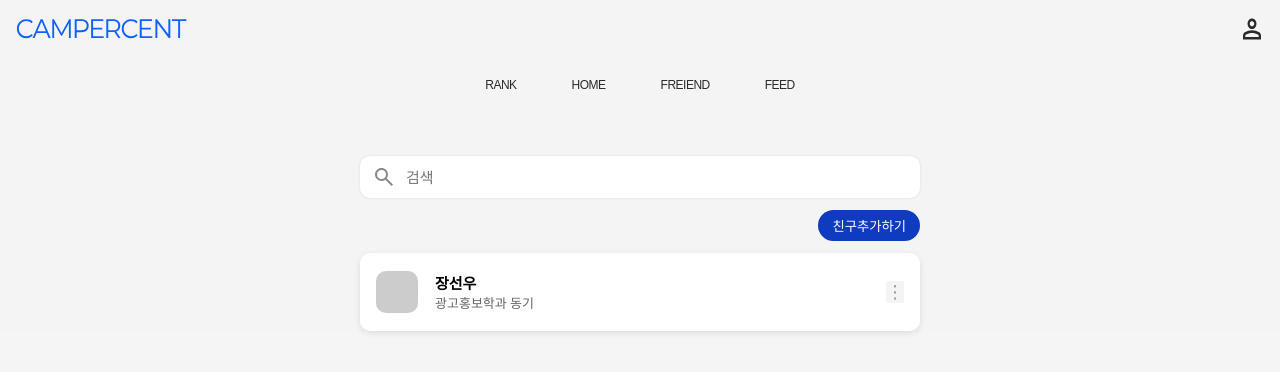
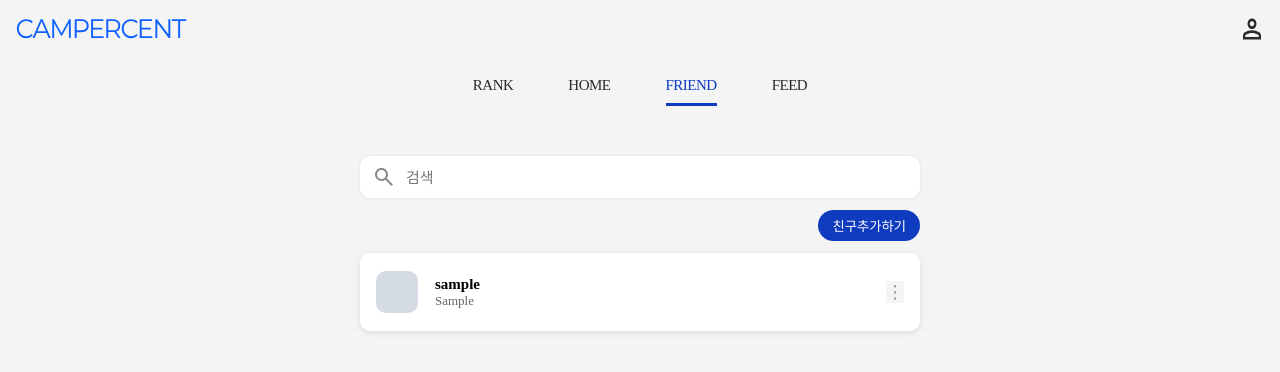
Before and after one commit to LikeLion-at-DGU/2025-simba-3-leader200nam, a Django app: page /friends/ in a window 1280 px wide. Shown: the top 372 px of the page. Run offline with Django 5.2, Linux system fonts and the light colour scheme; a user stored in the database is signed in; tables that the repository leaves empty hold one stand-in row (values such as "Sample post"); grey boxes marked "Sample" are stand-in pictures; some web fonts are replaced.

Commit message:
친구 페이지

```diff
--- a/friends/models.py
+++ b/friends/models.py
@@ -15,6 +15,7 @@ class Friend(models.Model):
     friend = models.ForeignKey(settings.AUTH_USER_MODEL, on_delete=models.CASCADE, related_name='friend_of')
     status = models.CharField(max_length=10, choices=STATUS_CHOICES, default='accepted')
     created_at = models.DateTimeField(auto_now_add=True)
+    memo = models.CharField(max_length=255, blank=True, null=True)
 
     class Meta:
         unique_together = ('user', 'friend')
--- a/friends/urls.py
+++ b/friends/urls.py
@@ -6,7 +6,9 @@ app_name = 'friends'
 urlpatterns = [
     path('', views.friend_list, name='friend_list'),
     path('search/', views.search_friends, name='search_friends'),
+    path('search-by-code/', views.search_by_code, name='search_by_code'),
     path('delete/<int:friend_id>/', views.delete_friend, name='delete_friend'),
     path('add/', views.add_friend, name='add_friend'),
+    path('update-memo/<int:friend_id>/', views.update_memo, name='update_memo'),
     path('profile/<int:friend_id>/', views.get_friend_profile, name='friend_profile'),
 ]
--- a/friends/views.py
+++ b/friends/views.py
@@ -4,6 +4,8 @@ from django.http import JsonResponse
 from django.db.models import Q
 from .models import Friend, FriendCode
 from accounts.models import User
+from django.contrib import messages
+import json
 
 @login_required
 def friend_list(request):
@@ -52,31 +54,39 @@ def add_friend(request):
     # 친구 추가
     if request.method == 'POST':
         friend_code = request.POST.get('friend_code')
+        memo = request.POST.get('memo', '')
+
         try:
+            # 친구 코드로 사용자 찾기
             friend_code_obj = FriendCode.objects.get(code=friend_code)
+
+            # 자기 자신 추가 방지
             if friend_code_obj.user == request.user:
-                return JsonResponse({'status': 'error', 'message': 'Cannot add yourself as friend'})
+                messages.error(request, '자기 자신은 친구로 추가할 수 없습니다.')
+                return redirect('friends:friend_list')
 
-            # 이미 친구인지 확인
-            if Friend.objects.filter(user=request.user, friend=friend_code_obj.user).exists():
-                return JsonResponse({'status': 'error', 'message': 'Already friends'})
+            # 기존 친구 관계가 있다면 삭제 (양방향 모두)
+            Friend.objects.filter(
+                Q(user=request.user, friend=friend_code_obj.user) |
+                Q(user=friend_code_obj.user, friend=request.user)
+            ).delete()
 
-            # 친구 관계 생성
-            Friend.objects.create(user=request.user, friend=friend_code_obj.user)
+            # 친구 관계 생성 (상호 관계)
+            new_friend = Friend.objects.create(user=request.user, friend=friend_code_obj.user)
             Friend.objects.create(user=friend_code_obj.user, friend=request.user)
 
-            return JsonResponse({
-                'status': 'success',
-                'friend': {
-                    'id': friend_code_obj.user.id,
-                    'username': friend_code_obj.user.nickname,
-                    'profile_image': friend_code_obj.user.image.url if friend_code_obj.user.image else None
-                }
-            })
+            # 메모가 작성되어 있으면 저장
+            if memo:
+                new_friend.memo = memo
+                new_friend.save()
+
+            return redirect('friends:friend_list')
+
         except FriendCode.DoesNotExist:
-            return JsonResponse({'status': 'error', 'message': 'Invalid friend code'}, status=404)
+            messages.error(request, '유효하지 않은 친구 코드입니다.')
+            return redirect('friends:friend_list')
 
-    return JsonResponse({'status': 'error', 'message': 'Invalid request method'}, status=400)
+    return redirect('friends:friend_list')
 
 @login_required
 def get_friend_profile(request, friend_id):
@@ -93,4 +103,51 @@ def get_friend_profile(request, friend_id):
     except User.DoesNotExist:
         return JsonResponse({'status': 'error', 'message': 'User not found'}, status=404)
 
+@login_required
+def search_by_code(request):
+    # 친구 코드로 사용자 정보 조회
+    code = request.GET.get('code')
+
+    if not code:
+        return JsonResponse({'status': 'error', 'message': '친구 코드가 필요합니다.'}, status=400)
+
+    try:
+        friend_code_obj = FriendCode.objects.get(code=code)
+        user = friend_code_obj.user
+
+        # 자기 자신인지 확인
+        if user == request.user:
+            return JsonResponse({'status': 'error', 'message': '자기 자신은 친구로 추가할 수 없습니다.'}, status=400)
+
+        user_data = {
+            'id': user.id,
+            'username': user.username,
+            'nickname': user.nickname,
+            'profile_image': user.image.url if user.image else None,
+            'bio': user.bio
+        }
+
+        return JsonResponse({'status': 'success', 'user': user_data})
+
+    except FriendCode.DoesNotExist:
+        return JsonResponse({'status': 'error', 'message': '유효하지 않은 친구 코드입니다.'}, status=404)
+
+@login_required
+def update_memo(request, friend_id):
+    # 친구 메모 업데이트
+    if request.method == 'POST':
+        data = json.loads(request.body)
+        memo = data.get('memo', '')
+
+        # 친구 관계 조회
+        friend = Friend.objects.get(user=request.user, friend_id=friend_id)
+
+        # 메모 업데이트
+        friend.memo = memo
+        friend.save()
+
+        return JsonResponse({'status': 'success'})
+
+    return JsonResponse({'status': 'error'}, status=405)
+
 # Create your views here.
--- a/main/templates/feed/feedpage.html
+++ b/main/templates/feed/feedpage.html
@@ -17,7 +17,7 @@
         class="profile-img"
       />
       <div class="profile-info">
-        <p class="username">서누</p>
+        <p class="username">{{ user.nickname }}</p>
         <p class="location">광고홍보학과 과방</p>
       </div>
       <div class="more-wrapper">
--- a/main/templates/friend/friendpage.html
+++ b/main/templates/friend/friendpage.html
@@ -1,5 +1,7 @@
 {% extends "base.html" %} {% load static %} {% block content %}
 <link rel="stylesheet" href="{% static 'css/page/friendpage.css' %}" />
+
+{% csrf_token %}
 
 <div class="page-container">
   <div class="search-section">
@@ -15,20 +17,27 @@
   </div>
 
   <div class="friend-list">
+    {% for item in friends %}
     <div class="friend">
-      <div class="avatar"></div>
+      <div class="avatar" {% if item.friend.image %}style="background-image: url('{{ item.friend.image.url }}')"{% endif %}></div>
       <div class="friend-info">
-        <div class="name">장선우</div>
-        <div class="desc">광고홍보학과 동기</div>
+        <div class="name">{{ item.friend.nickname }}</div>
+        <div class="desc">{{ item.memo }}</div>
       </div>
       <div class="menu-wrapper">
         <div class="menu">⋮</div>
         <div class="more-menu hidden">
-          <button class="menu-item edit-btn">정보 수정</button>
-          <button class="menu-item delete-friend-btn">친구 삭제</button>
+          <button class="friend-menu-item edit-btn">정보 수정</button>
+          <button
+            class="friend-menu-item delete-friend-btn"
+            data-id="{{ item.friend.id }}"
+          >
+            친구 삭제
+          </button>
         </div>
       </div>
     </div>
+    {% endfor %}
   </div>
 </div>
 
@@ -37,11 +46,11 @@
   <div class="edit-content">
     <div
       class="edit-avatar"
-      style="background-image: url('/static/images/Ako.png')"
+      style="background-image: url('{% static 'images/Ako.png' %}')"
     ></div>
-    <div class="edit-name">‘멋사랑’</div>
+    <div class="edit-name"></div>
     <div class="edit-desc-box">
-      <textarea class="edit-desc" readonly>산악 동호회에서 만날 사람</textarea>
+      <textarea class="edit-desc" placeholder="메모를 작성해주세요 (ex. 학과 친구, 동아리)"></textarea>
     </div>
     <button class="edit-save-btn">수정하기</button>
   </div>
@@ -50,7 +59,7 @@
 <!-- 친구 삭제 확인 팝업 -->
 <div class="delete-modal hidden" id="deleteModal">
   <div class="delete-modal-content">
-    <p class="delete-title">‘장선우’ 님을 친구 삭제하시겠습니까?</p>
+    <p class="delete-title">친구 삭제</p>
     <p class="delete-subtext">상대방은 해당 사실을 알 수 없어요</p>
     <div class="delete-buttons">
       <button class="cancel-btn">취소</button>
@@ -64,8 +73,8 @@
   <div class="add-modal-inner">
     <img src="{% static 'images/Ako.png' %}" alt="Ako" class="ako-img" />
     <div class="code-box">
-      <div class="code-title">서누</div>
-      <div class="code-input-box myinput">나의 코드</div>
+      <div class="code-title">{{ user.nickname }}</div>
+      <div class="code-input-box myinput">나의 코드: {{ friend_code }}</div>
     </div>
     <button class="code-input-btn">친구코드 입력</button>
   </div>
@@ -95,14 +104,18 @@
 
 <!-- 친구 추가 완료 후 메모 작성 팝업 -->
 <div class="memo-modal hidden">
+    <form method="POST" action="{% url 'friends:add_friend' %}" class="edit-content">
+    {% csrf_token %}
   <div class="edit-content">
     <div
       class="edit-avatar"
-      style="background-image: url('/static/images/Ako.png')"
+      style="background-image: url('{% static 'images/Ako.png' %}')"
     ></div>
-    <div class="edit-name">‘멋사랑’ 님과 친구 추가되었어요</div>
+    <div class="edit-name">친구 추가 완료</div>
+    <input type="hidden" name="friend_code" id="hiddenFriendCode" />
     <div class="edit-desc-box">
       <textarea
+        name="memo"
         class="edit-desc"
         placeholder="메모를 작성해주세요. (ex. 학과 친구, 동아리)"
       ></textarea>
--- a/main/views.py
+++ b/main/views.py
@@ -5,6 +5,7 @@ from django.contrib import messages
 from django.http import JsonResponse
 from quest.models import Quest
 from datetime import datetime
+from friends.models import Friend, FriendCode
 import random
 
 # Create your views here.
--- a/project/static/css/page/friendpage.css
+++ b/project/static/css/page/friendpage.css
@@ -134,7 +134,7 @@
   display: none !important;
 }
 
-.menu-item {
+.friend-menu-item {
   align-self: stretch;
   background: none;
   border: none;
--- a/project/static/js/page/friendpage.js
+++ b/project/static/js/page/friendpage.js
@@ -1,4 +1,42 @@
 document.addEventListener("DOMContentLoaded", () => {
+  // ------------------------
+  // 0. 친구 검색 기능
+  // ------------------------
+  const searchInput = document.querySelector(".search-input");
+  const friendList = document.querySelector(".friend-list");
+  const friends = document.querySelectorAll(".friend");
+
+  searchInput.addEventListener("input", (e) => {
+    const searchTerm = e.target.value.toLowerCase().trim();
+    const noResults = document.querySelector(".no-results");
+    let visibleCount = 0;
+
+    friends.forEach((friend) => {
+      const nameElement = friend.querySelector(".name");
+      const descElement = friend.querySelector(".desc");
+
+      if (nameElement && descElement) {
+        const name = nameElement.textContent.toLowerCase();
+        const desc = descElement.textContent.toLowerCase();
+
+        // 이름이나 메모에 검색어가 포함되어 있으면 표시
+        if (name.includes(searchTerm) || desc.includes(searchTerm)) {
+          friend.style.display = "flex";
+          visibleCount++;
+        } else {
+          friend.style.display = "none";
+        }
+      }
+    });
+
+    // 검색 결과가 없을 때 friend-list 전체 숨기기
+    if (searchTerm && visibleCount === 0) {
+      friendList.style.display = "none";
+    } else {
+      friendList.style.display = "flex";
+    }
+  });
+
   // ------------------------
   // 1. 더보기 메뉴 열고 닫기
   // ------------------------
@@ -35,15 +73,67 @@ document.addEventListener("DOMContentLoaded", () => {
       const friendCard = btn.closest(".friend");
       const name = friendCard.querySelector(".name").innerText;
       const desc = friendCard.querySelector(".desc").innerText;
-      modalName.innerText = name;
+      const friendId = friendCard
+        .querySelector(".delete-friend-btn")
+        .getAttribute("data-id");
+      const avatar = friendCard.querySelector(".avatar");
+      const avatarStyle = avatar.style.backgroundImage;
+
+      modalName.innerText = `'${name}'`;
       modalDesc.value = desc;
+
+      // 친구 ID를 저장
+      modalDesc.setAttribute("data-friend-id", friendId);
+
+      // 친구의 프로필 사진 설정
+      const editAvatar = editModal.querySelector(".edit-avatar");
+      if (avatarStyle && avatarStyle !== "none") {
+        editAvatar.style.backgroundImage = avatarStyle;
+      } else {
+        editAvatar.style.backgroundImage = "none";
+      }
+
       editModal.classList.remove("hidden");
     });
   });
 
-  document.querySelector(".edit-save-btn").addEventListener("click", () => {
-    editModal.classList.add("hidden");
+  // textarea에서 엔터키 입력 방지
+  modalDesc.addEventListener("keydown", (e) => {
+    if (e.key === "Enter") {
+      e.preventDefault();
+    }
   });
+
+  document
+    .querySelector(".edit-save-btn")
+    .addEventListener("click", async () => {
+      const friendId = modalDesc.getAttribute("data-friend-id");
+      const newMemo = modalDesc.value.trim();
+
+      const response = await fetch(`/friends/update-memo/${friendId}/`, {
+        method: "POST",
+        headers: {
+          "Content-Type": "application/json",
+          "X-CSRFToken": document.querySelector("[name=csrfmiddlewaretoken]")
+            .value,
+        },
+        body: JSON.stringify({
+          memo: newMemo,
+        }),
+      });
+
+      const data = await response.json();
+
+      if (data.status === "success") {
+        const friendCard = document
+          .querySelector(`[data-id="${friendId}"]`)
+          .closest(".friend");
+        const descElement = friendCard.querySelector(".desc");
+        descElement.innerText = newMemo;
+
+        editModal.classList.add("hidden");
+      }
+    });
 
   editModal.addEventListener("click", (e) => {
     if (e.target === editModal) {
@@ -56,22 +146,43 @@ document.addEventListener("DOMContentLoaded", () => {
   // ------------------------
   const deleteButtons = document.querySelectorAll(".delete-friend-btn");
   const deleteModal = document.getElementById("deleteModal");
+  let targetDeleteBtn = null;
 
   deleteButtons.forEach((btn) => {
     btn.addEventListener("click", (e) => {
       e.stopPropagation();
+      const friendCard = btn.closest(".friend");
+      const friendName = friendCard.querySelector(".name").innerText;
+      deleteModal.querySelector(
+        ".delete-title"
+      ).innerText = `'${friendName}' 님을 친구 삭제하시겠습니까?`;
       deleteModal.classList.remove("hidden");
+      targetDeleteBtn = btn;
     });
   });
 
   document.querySelector(".cancel-btn").addEventListener("click", () => {
     deleteModal.classList.add("hidden");
+    targetDeleteBtn = null;
   });
 
-  deleteModal.addEventListener("click", (e) => {
-    if (e.target === deleteModal) {
-      deleteModal.classList.add("hidden");
+  document.querySelector(".delete-btn").addEventListener("click", async () => {
+    if (!targetDeleteBtn) return;
+    const friendId = targetDeleteBtn.getAttribute("data-id");
+    const response = await fetch(`/friends/delete/${friendId}/`, {
+      method: "POST",
+      headers: {
+        "X-CSRFToken": document.querySelector("[name=csrfmiddlewaretoken]")
+          .value,
+      },
+    });
+    const data = await response.json();
+    if (data.status === "success") {
+      const friendCard = targetDeleteBtn.closest(".friend");
+      friendCard.remove();
     }
+    deleteModal.classList.add("hidden");
+    targetDeleteBtn = null;
   });
 
   // ------------------------
@@ -111,21 +222,58 @@ document.addEventListener("DOMContentLoaded", () => {
   const memoModal = document.querySelector(".memo-modal");
   const memoConfirmBtn = document.querySelector(".memo-confirm-btn");
 
-  addConfirmBtn.addEventListener("click", () => {
-    addModal.classList.add("hidden");
-    memoModal.classList.remove("hidden");
+  addConfirmBtn.addEventListener("click", async () => {
+    const code = document.querySelector(".code-input").value;
 
-    memoConfirmBtn.addEventListener("click", () => {
-      memoModal.classList.add("hidden");
-    });
+    if (!code) {
+      alert("친구 코드를 입력해주세요.");
+      return;
+    }
 
-    const targetName = "멋사랑"; // 필요 시 동적으로 설정 가능
-    memoModal.querySelector(
-      ".edit-name"
-    ).innerText = `‘${targetName}’님과 친구 추가되었어요`;
+    // 친구 코드로 사용자 정보 조회
+    try {
+      const response = await fetch(`/friends/search-by-code/?code=${code}`);
+      const data = await response.json();
+
+      if (data.status === "success") {
+        addModal.classList.add("hidden");
+        memoModal.classList.remove("hidden");
+
+        document.getElementById("hiddenFriendCode").value = code;
+
+        // 실제 친구 이름 표시
+        const friendName =
+          data.user.nickname || data.user.username || "알 수 없음";
+        memoModal.querySelector(
+          ".edit-name"
+        ).innerText = `'${friendName}'님과 친구 추가되었어요`;
+
+        // 친구의 프로필 사진 설정
+        const memoAvatar = memoModal.querySelector(".edit-avatar");
+        if (data.user.profile_image) {
+          memoAvatar.style.backgroundImage = `url('${data.user.profile_image}')`;
+        } else {
+          memoAvatar.style.backgroundImage = "none";
+        }
+      } else {
+        alert(data.message || "유효하지 않은 친구 코드입니다.");
+      }
+    } catch (error) {
+      console.error("Error fetching friend info:", error);
+      alert("친구 정보를 가져오는 중 오류가 발생했습니다.");
+    }
   });
 
   memoConfirmBtn.addEventListener("click", () => {
-    memoModal.classList.add("hidden");
+    // 폼 제출
+    const form = memoModal.querySelector("form");
+    const memoTextarea = memoModal.querySelector("textarea[name='memo']");
+
+    // 메모가 비어있으면 기본값 설정
+    if (!memoTextarea.value.trim()) {
+      memoTextarea.value = "";
+    }
+
+    form.submit();
   });
 });
--- a/project/templates/common/_navbar.html
+++ b/project/templates/common/_navbar.html
@@ -42,8 +42,10 @@
       >
         <a href="{% url 'mainpage' %}">HOME</a>
       </li>
-      <li class="menu-item">
-        <a href="#">FREIEND</a>
+      <li
+        class="menu-item {% if request.resolver_match.url_name == 'friend_list' %}active{% endif %}"
+      >
+        <a href="{% url 'friends:friend_list' %}">FRIEND</a>
       </li>
       <li class="menu-item">
         <a href="#">FEED</a>
```
Also changed, not shown: other parts of project/static/css/page/friendpage.css (+49 -3 lines), friends/migrations/0003_friend_memo.py (added).
